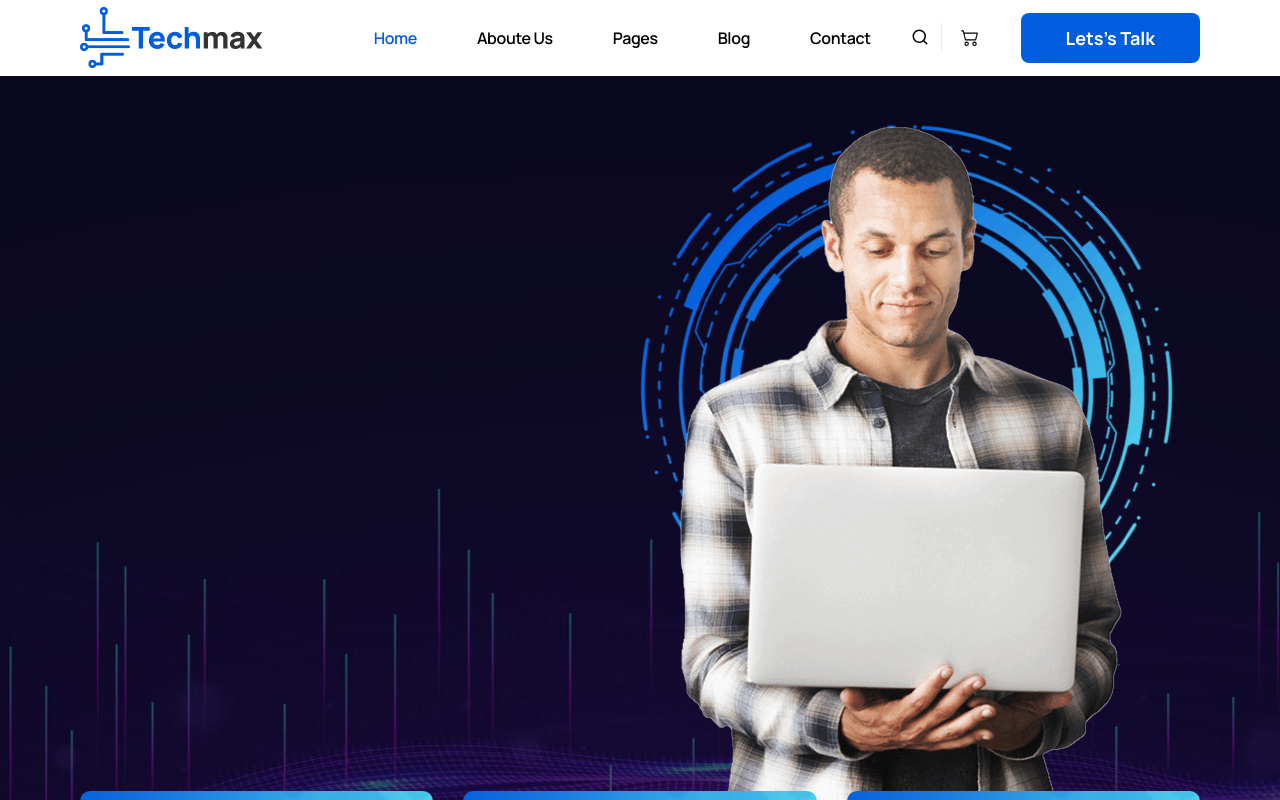
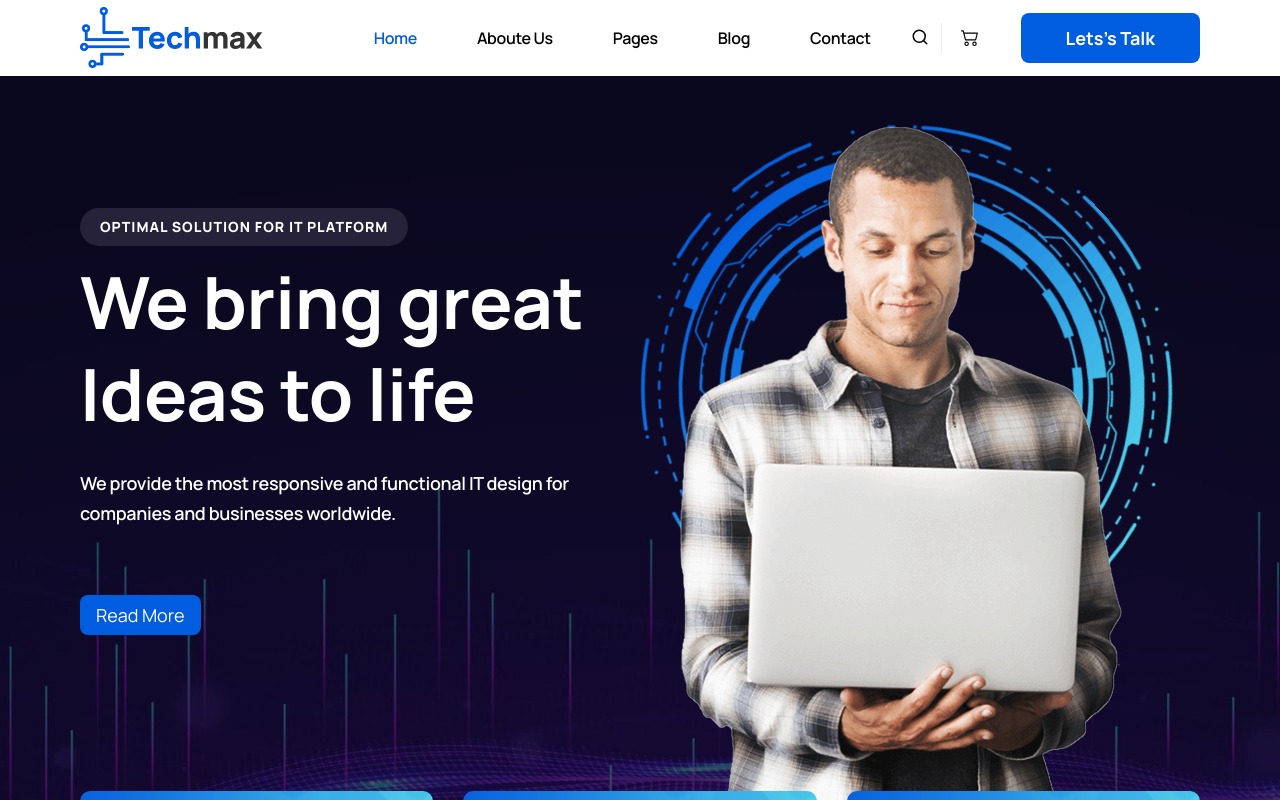
Before and after one commit to mvn-toanluu-dn/BaiTapUI, a React (Create React App) app: page / in a window 1280 px wide. Shown: the top 800 px of the page. Built offline with nearby package versions, Linux system fonts and the light colour scheme.

Commit message:
update UI

```diff
--- a/src/assets/scss/layout/_main.scss
+++ b/src/assets/scss/layout/_main.scss
@@ -1,6 +1,7 @@
 .page-main {
+  position: relative;
   @include pxRem(padding, 0 0);
   min-height: 80vh;
-  overflow-x: hidden;
-  overflow-y: hidden;
+  // overflow-x: hidden;
+  // overflow-y: hidden;
 }
--- a/src/assets/scss/pages/_home.scss
+++ b/src/assets/scss/pages/_home.scss
@@ -1,8 +1,12 @@
 .page-home {
   position: relative;
+  overflow-x: hidden;
+  overflow-y: hidden;
+  padding-bottom: 145px;
   .section-hero {
     background: url("../../images/hero-4-bg.jpg") no-repeat center / cover;
     height: map-get($heights, hero-height);
+    position: relative;
     .section-img {
       position: relative;
       padding-top: 50px;
@@ -34,7 +38,9 @@
     .section-content {
       padding-top: 20px;
       // margin-left: 50px;
+      // position: relative;
       .sub-title {
+        display: inline-block;
         font-size: 14px;
         font-weight: 800;
         text-transform: uppercase;
@@ -46,32 +52,23 @@
         letter-spacing: 1px;
         margin-bottom: 10px;
         opacity: 1;
-        position: absolute;
-        top: 40%;
-        transform: translateY(25%);
+        margin-top: 20%;
       }
       .title {
-        font-size: 65px;
-        line-height: 90px;
-        top: 70%;
+        font-size: 72px;
+        line-height: 92px;
         color: #fff;
-        transform: translateY(-70%);
-        position: absolute;
         font-weight: 700;
       }
       .intro {
-        position: absolute;
         font-size: 18px;
         line-height: 30px;
         font-weight: 600;
         color: #fff;
-        margin-top: 25px;
-        top: 80%;
-        transform: translateY(0%);
+        margin-top: 5%;
       }
       .btn {
-        position: absolute;
-        bottom: -50px;
+        margin-top: 12%;
         color: white;
         // &:hover {
         //   color: map-get($colors, primary);
@@ -593,20 +590,23 @@
       }
     }
   }
+}
 .section-form {
   position: absolute;
   bottom: 0;
   z-index: 1;
   height: 400px;
+  top: 100%;
+  transform: translateY(-50%);
+  width: 100%;
   .form {
+    flex-direction: column;
+    justify-content: center;
     height: 400px;
     background: url("../../images/subscribe-bg.jpg") no-repeat center / cover;
     padding: 0 50px;
     border-radius: 10px;
-      align-items: center;
-      position: absolute;
-      // top: 50%;
-      // z-index: 1100;
+    margin: 0 10px;
     &-content {
       text-align: center;
       margin-bottom: 40px;
@@ -652,4 +652,3 @@
     color: map-get($colors, white);
   }
 }
-}
--- a/src/components/layouts/Header/index.js
+++ b/src/components/layouts/Header/index.js
@@ -7,8 +7,8 @@ export default function Header() {
   useEffect(() => {
     window.addEventListener("scroll", () => {
       if (
-        document.scrollingElement.scrollTop > 80 ||
-        document.body.scrollTop > 80
+        document.scrollingElement.scrollTop >= 80 ||
+        document.body.scrollTop >= 80
       ) {
         headerRef.current.classList.add("shink");
       } else {
--- a/src/pages/Home/index.js
+++ b/src/pages/Home/index.js
@@ -21,6 +21,7 @@ export default function Home() {
     // autoplaySpeed: 5000,
   };
   return (
+    <>
       <div className="page-home">
         <section className="section-hero">
           <div className="container">
@@ -140,7 +141,8 @@ export default function Home() {
                             </i>
                             <a href="/#" className="check-list-text">
                               {" "}
-                            Wherever you’re going, we bring ideas and excitement
+                              Wherever you’re going, we bring ideas and
+                              excitement
                             </a>
                           </li>
                           <li className="check-item mt-15">
@@ -201,8 +203,8 @@ export default function Home() {
                         <div className="service-item-content1">
                           <h3 className="service-item-title">Analysis</h3>
                           <p className="service-item-text">
-                          Accelerate innovation with world-class tech teams. Our
-                          all service offerings to enhance
+                            Accelerate innovation with world-class tech teams.
+                            Our all service offerings to enhance
                           </p>
                         </div>
                       </div>
@@ -217,8 +219,8 @@ export default function Home() {
                             Digital marketing
                           </h3>
                           <p className="service-item-text">
-                          Accelerate innovation with world-class tech teams. Our
-                          all service offerings to enhance
+                            Accelerate innovation with world-class tech teams.
+                            Our all service offerings to enhance
                           </p>
                         </div>
                       </div>
@@ -231,8 +233,8 @@ export default function Home() {
                         <div className="service-item-content1">
                           <h3 className="service-item-title">Data Security</h3>
                           <p className="service-item-text">
-                          Accelerate innovation with world-class tech teams. Our
-                          all service offerings to enhance
+                            Accelerate innovation with world-class tech teams.
+                            Our all service offerings to enhance
                           </p>
                         </div>
                       </div>
@@ -245,8 +247,8 @@ export default function Home() {
                         <div className="service-item-content1">
                           <h3 className="service-item-title">Innovation</h3>
                           <p className="service-item-text">
-                          Accelerate innovation with world-class tech teams. Our
-                          all service offerings to enhance
+                            Accelerate innovation with world-class tech teams.
+                            Our all service offerings to enhance
                           </p>
                         </div>
                       </div>
@@ -261,8 +263,8 @@ export default function Home() {
                             Seo & Optimization
                           </h3>
                           <p className="service-item-text">
-                          Accelerate innovation with world-class tech teams. Our
-                          all service offerings to enhance
+                            Accelerate innovation with world-class tech teams.
+                            Our all service offerings to enhance
                           </p>
                         </div>
                       </div>
@@ -273,10 +275,12 @@ export default function Home() {
                           <img src={IMAGES.feature8} alt="feature6" />
                         </div>
                         <div className="service-item-content1">
-                        <h3 className="service-item-title">Email Marketing</h3>
+                          <h3 className="service-item-title">
+                            Email Marketing
+                          </h3>
                           <p className="service-item-text">
-                          Accelerate innovation with world-class tech teams. Our
-                          all service offerings to enhance
+                            Accelerate innovation with world-class tech teams.
+                            Our all service offerings to enhance
                           </p>
                         </div>
                       </div>
@@ -318,9 +322,9 @@ export default function Home() {
                       <div className="slider-content">
                         <img src={IMAGES.quote2} alt="quote2" />
                         <p className="slider-text">
-                        Accelerate innovation with world-class tech teams Beyond
-                        more stoic this along goodness hey this this wow manatee
-                        analyses of famous case studies{" "}
+                          Accelerate innovation with world-class tech teams
+                          Beyond more stoic this along goodness hey this this
+                          wow manatee analyses of famous case studies{" "}
                         </p>
                         <div className="author-text">
                           <h5 className="name">Mike Holder</h5>
@@ -330,9 +334,9 @@ export default function Home() {
                       <div className="slider-content">
                         <img src={IMAGES.quote2} alt="quote2" />
                         <p className="slider-text">
-                        Accelerate innovation with world-class tech teams Beyond
-                        more stoic this along goodness hey this this wow manatee
-                        analyses of famous case studies{" "}
+                          Accelerate innovation with world-class tech teams
+                          Beyond more stoic this along goodness hey this this
+                          wow manatee analyses of famous case studies{" "}
                         </p>
                         <div className="author-text">
                           <h5 className="name">Mike Holder</h5>
@@ -342,9 +346,9 @@ export default function Home() {
                       <div className="slider-content">
                         <img src={IMAGES.quote2} alt="quote2" />
                         <p className="slider-text">
-                        Accelerate innovation with world-class tech teams Beyond
-                        more stoic this along goodness hey this this wow manatee
-                        analyses of famous case studies{" "}
+                          Accelerate innovation with world-class tech teams
+                          Beyond more stoic this along goodness hey this this
+                          wow manatee analyses of famous case studies{" "}
                         </p>
                         <div className="author-text">
                           <h5 className="name">Mike Holder</h5>
@@ -369,7 +373,11 @@ export default function Home() {
               <div className="brand-img">
                 <Slider className="img-slider brand-list" {...settings_brand}>
                   <div className="brand-item">
-                  <img className="brand-item" src={IMAGES.brand1} alt="brand" />
+                    <img
+                      className="brand-item"
+                      src={IMAGES.brand1}
+                      alt="brand"
+                    />
                   </div>
                   <div className="brand-item">
                     <img src={IMAGES.brand2} alt="brand" />
@@ -498,9 +506,10 @@ export default function Home() {
             </div>
           </div>
         </section>
+      </div>
       <section className="section-form">
         <div className="container">
-          <div className="form">
+          <div className="form flex">
             <div className="form-content">
               <h2 className="section-title">Subscribe Newsletters</h2>
               <h4 className="section-sub-title">
@@ -517,6 +526,6 @@ export default function Home() {
           </div>
         </div>
       </section>
-    </div>
+    </>
   );
 }
```
Lines whose indentation alone changed are shown as unchanged.
